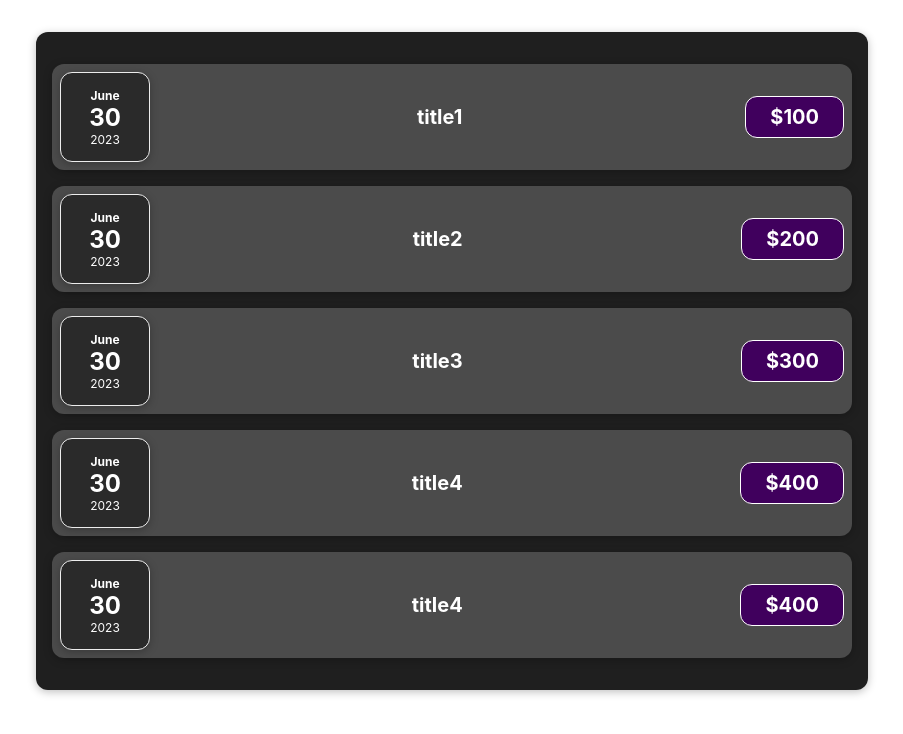
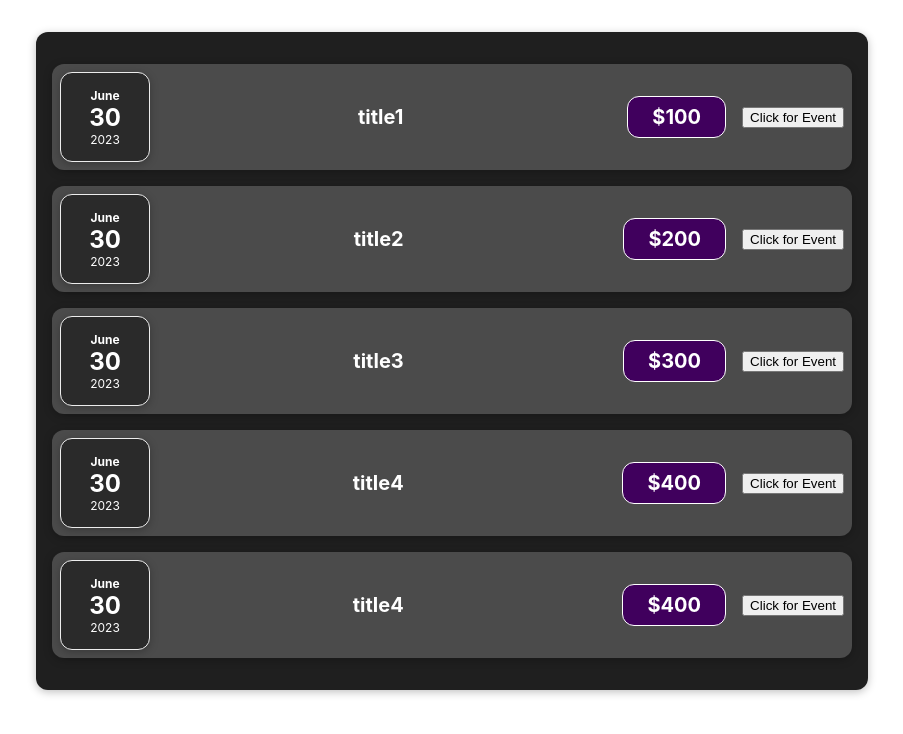
Before and after one commit to sjagmeet37/react-starter, a React (Create React App) app: page / in a window 1280 px wide. Shown: the top 734 px of the page, without its empty margins (188-1091 px from the left). Built offline with nearby package versions, Linux system fonts and the light colour scheme.

Commit message:
using states

```diff
--- a/src/components/Expenses/ExpenseItem.js
+++ b/src/components/Expenses/ExpenseItem.js
@@ -2,17 +2,24 @@ import "./ExpenseItem.css";
 
 import ExpenseDate from "./ExpenseDate";
 import Cards from "../UI/Cards";
+import { useState } from "react";
 
 function ExpenseItem(props) {
 
+  const [name, setName] = useState(props.name);
+  const clickHandler = function() {
+    setName("Updated name");
+    console.log("Clicked !!!!!!")
+  }
 
   return (
     <Cards className="expense-item">
         <ExpenseDate
         date={props.date}/>
       <div className="expense-item__description">
-        <h2>{props.name}</h2>
+        <h2>{name}</h2>
         <div className="expense-item__price">${props.amount}</div>
+        <button onClick={clickHandler}>Click for Event</button>
       </div>
     </Cards>
   );
```
